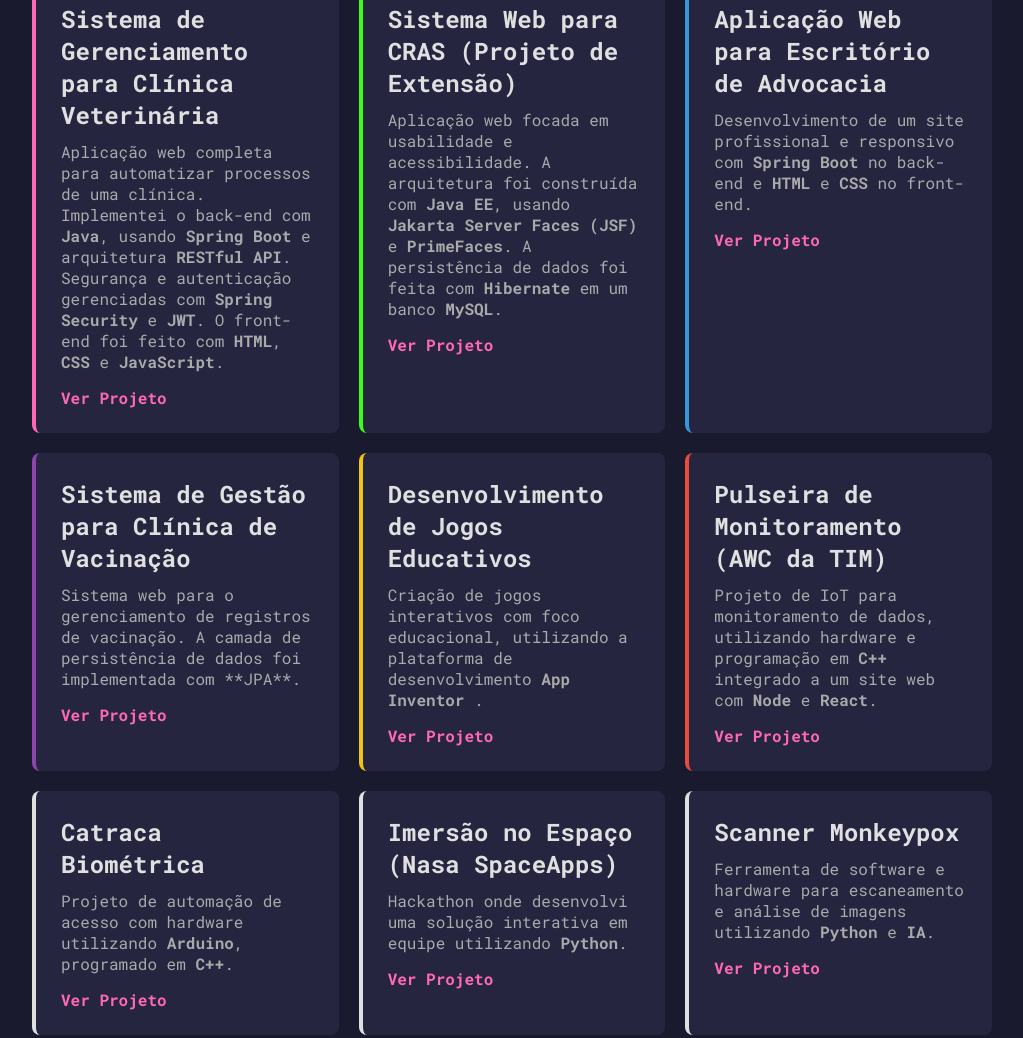
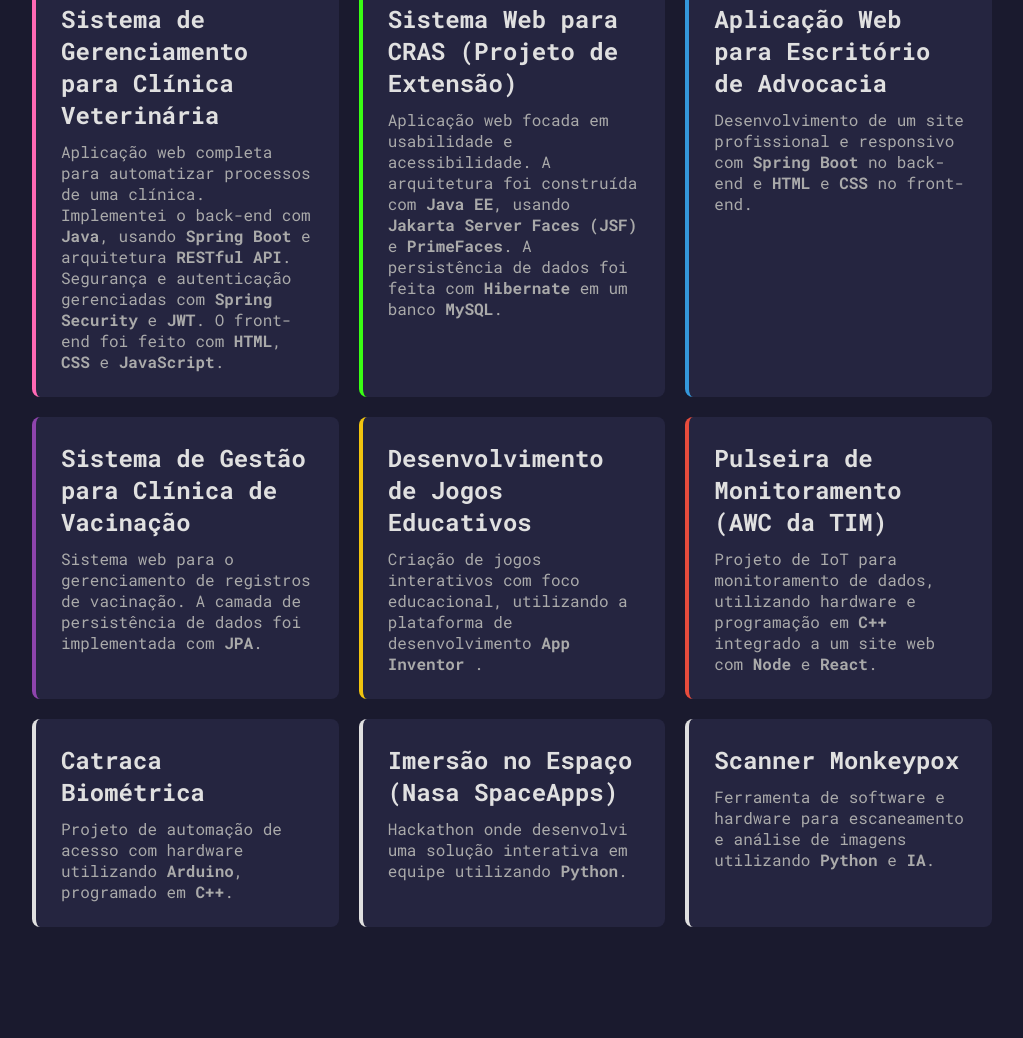
Before and after one commit to FTakElu/Portifolio_Flavia_Alessandra, a plain HTML site: page index.html in a window 1280 px wide. Shown: the part 3035-4073 px from the top of the page, without its empty margins (128-1151 px from the left). Drawn offline with Linux system fonts and the light colour scheme.

Commit message:
Update index.html

```diff
--- a/index.html
+++ b/index.html
@@ -132,47 +132,47 @@
                     <div class="project-card">
                         <h3>Sistema de Gerenciamento para Clínica Veterinária</h3>
                         <p>Aplicação web completa para automatizar processos de uma clínica. Implementei o back-end com <strong>Java</strong>, usando <strong> Spring Boot</strong> e arquitetura <strong>RESTful API</strong>. Segurança e autenticação gerenciadas com <strong>Spring Security</strong> e <strong>JWT</strong>. O front-end foi feito com <strong>HTML</strong>, <strong>CSS</strong> e <strong>JavaScript</strong>.</p>
-                        <a href="#" class="project-link">Ver Projeto</a>
+
                     </div>
                     <div class="project-card">
                         <h3>Sistema Web para CRAS (Projeto de Extensão)</h3>
                         <p>Aplicação web focada em usabilidade e acessibilidade. A arquitetura foi construída com <strong>Java EE</strong>, usando <strong>Jakarta Server Faces (JSF)</strong>  e <strong>PrimeFaces</strong>. A persistência de dados foi feita com <strong>Hibernate</strong> em um banco <strong>MySQL</strong>.</p>
-                        <a href="#" class="project-link">Ver Projeto</a>
+
                     </div>
                     <div class="project-card">
                         <h3>Aplicação Web para Escritório de Advocacia</h3>
                         <p>Desenvolvimento de um site profissional e responsivo com <strong> Spring Boot</strong>  no back-end e <strong>HTML</strong> e <strong>CSS</strong> no front-end.</p>
-                        <a href="#" class="project-link">Ver Projeto</a>
+
                     </div>
                     <div class="project-card">
                         <h3>Sistema de Gestão para Clínica de Vacinação</h3>
-                        <p>Sistema web para o gerenciamento de registros de vacinação. A camada de persistência de dados foi implementada com **JPA**.</p>
-                        <a href="#" class="project-link">Ver Projeto</a>
+                        <p>Sistema web para o gerenciamento de registros de vacinação. A camada de persistência de dados foi implementada com <strong>JPA</strong>.</p>
+
                     </div>
                     <div class="project-card">
                         <h3>Desenvolvimento de Jogos Educativos</h3>
                         <p>Criação de jogos interativos com foco educacional, utilizando a plataforma de desenvolvimento <strong> App Inventor</strong> .</p>
-                        <a href="#" class="project-link">Ver Projeto</a>
+
                     </div>
                     <div class="project-card">
                         <h3>Pulseira de Monitoramento (AWC da TIM)</h3>
                         <p>Projeto de IoT para monitoramento de dados, utilizando hardware e programação em <strong>C++</strong>  integrado a um site web com <strong> Node</strong>  e <strong>React</strong>.</p>
-                        <a href="#" class="project-link">Ver Projeto</a>
+
                     </div>
                     <div class="project-card">
                         <h3>Catraca Biométrica</h3>
                         <p>Projeto de automação de acesso com hardware utilizando <strong>Arduino</strong>, programado em <strong>C++</strong>.</p>
-                        <a href="#" class="project-link">Ver Projeto</a>
+
                     </div>
                     <div class="project-card">
                         <h3>Imersão no Espaço (Nasa SpaceApps)</h3>
                         <p>Hackathon onde desenvolvi uma solução interativa em equipe utilizando <strong>Python</strong>.</p>
-                        <a href="#" class="project-link">Ver Projeto</a>
+
                     </div>
                     <div class="project-card">
                         <h3>Scanner Monkeypox</h3>
                         <p>Ferramenta de software e hardware para escaneamento e análise de imagens utilizando <strong>Python</strong> e <strong>IA</strong>.</p>
-                        <a href="#" class="project-link">Ver Projeto</a>
+
                     </div>
                 </div>
             </div>
```
